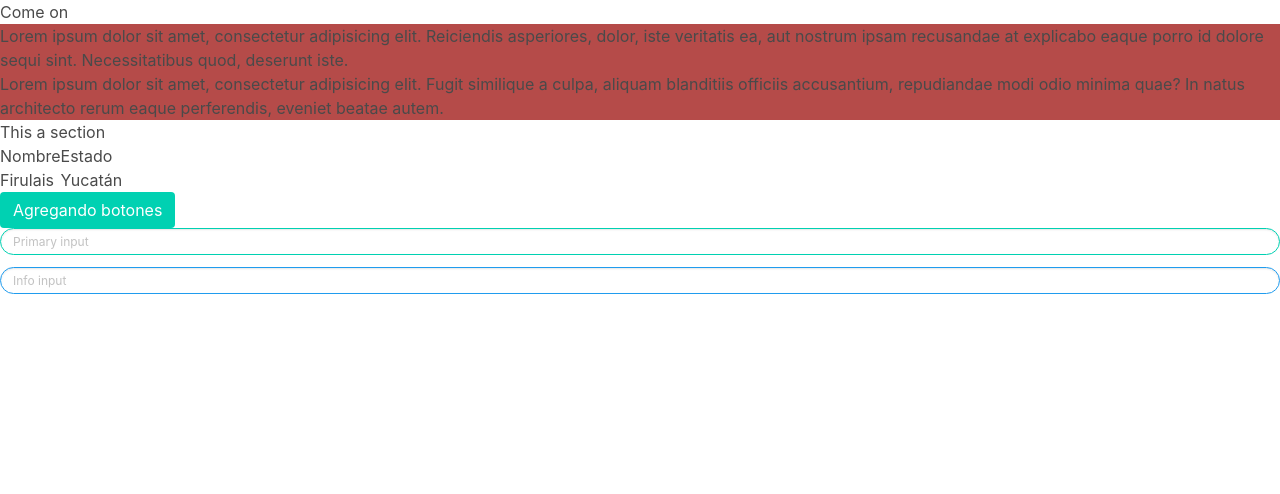
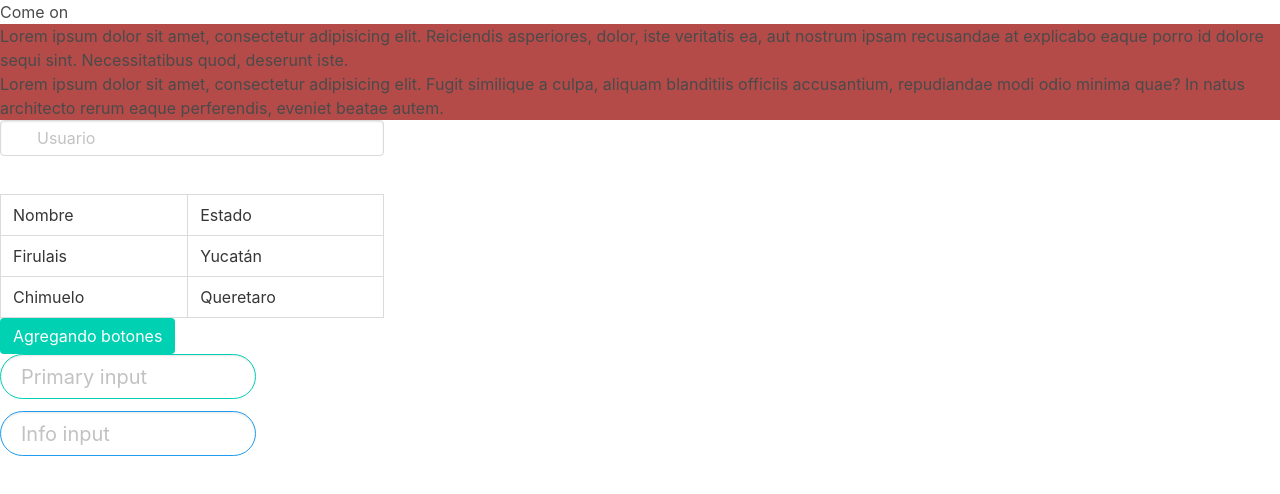
Before and after one commit to Desarrollo3-ATI/ProjectGit, a plain HTML site: page index.html in a window 1280 px wide. Drawn offline with nearby package versions, Linux system fonts and the light colour scheme.

Commit message:
Nuevos diseños al sitio

```diff
--- a/index.html
+++ b/index.html
@@ -11,10 +11,24 @@
 		<p>Lorem ipsum dolor sit amet, consectetur adipisicing elit. Reiciendis asperiores, dolor, iste veritatis ea, aut nostrum ipsam recusandae at explicabo eaque porro id dolore sequi sint. Necessitatibus quod, deserunt iste.</p>
 		<p>Lorem ipsum dolor sit amet, consectetur adipisicing elit. Fugit similique a culpa, aliquam blanditiis officiis accusantium, repudiandae modi odio minima quae? In natus architecto rerum eaque perferendis, eveniet beatae autem.</p>
 	</div>
-	<section>
-		<h4>This a section</h4>
-		<div style="width: 100px; color: ">
-			<table>
+
+		<div class="control" style="width: 30%; color: ">
+			<div class="field">
+			  <p class="control has-icons-left has-icons-right">
+			    <input class="input" type="email" placeholder="Usuario">
+			    <span class="icon is-small is-left">
+			      <i class="fas fa-envelope"></i>
+			    </span>
+			    <span class="icon is-small is-right">
+			      <i class="fas fa-check"></i>
+			    </span>
+			  </p>
+			</div>
+				<span class="icon is-small is-left">
+			      <i class="fas fa-envelope"></i>
+			    </span>
+
+			<table class=" table is-bordered is-hoverable is-fullwidth">
 				<tr>
 					<td>Nombre</td>
 					<td>Estado</td>
@@ -23,19 +37,24 @@
 					<td>Firulais</td>
 					<td>Yucatán</td>
 				</tr>
+				<tr>
+					<td>Chimuelo</td>
+					<td>Queretaro</td>
+				</tr>
 			</table>
 		</div>
-	</section>
-	<div class="">
-		<button class="button is-primary">Agregando botones</button>
+
+	<div class="control" style="width: 20%;">
+
 		<div class="field">
+			<button class="button is-primary">Agregando botones</button>
 		  <div class="control">
-		    <input class="input is-primary is-rounded is-small" type="text" placeholder="Primary input">
+		    <input class="input is-primary is-rounded is-medium" type="text" placeholder="Primary input">
 		  </div>
 		</div>
 		<div class="field">
 		  <div class="control">
-		    <input class="input is-info is-rounded is-small" type="text" placeholder="Info input">
+		    <input class="input is-info is-rounded is-medium" type="text" placeholder="Info input">
 		  </div>
 		</div>
 	</div>
```
